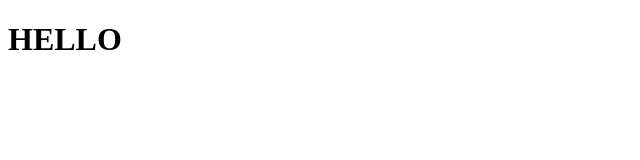
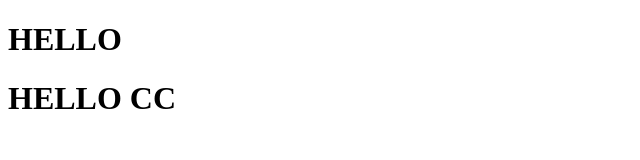
Before and after one commit to hjsad1994/web, a plain HTML site: page index.html in a window 1280 px wide. Shown: the whole page, without its empty margins (0-640 px from the left). Drawn offline with Linux system fonts and the light colour scheme.

Commit message:
Them dong hello cc

```diff
--- a/index.html
+++ b/index.html
@@ -8,5 +8,6 @@
 </head>
 <body>
     <h1> HELLO</h1>
+    <h1>HELLO CC</h1>
 </body>
 </html>
```
